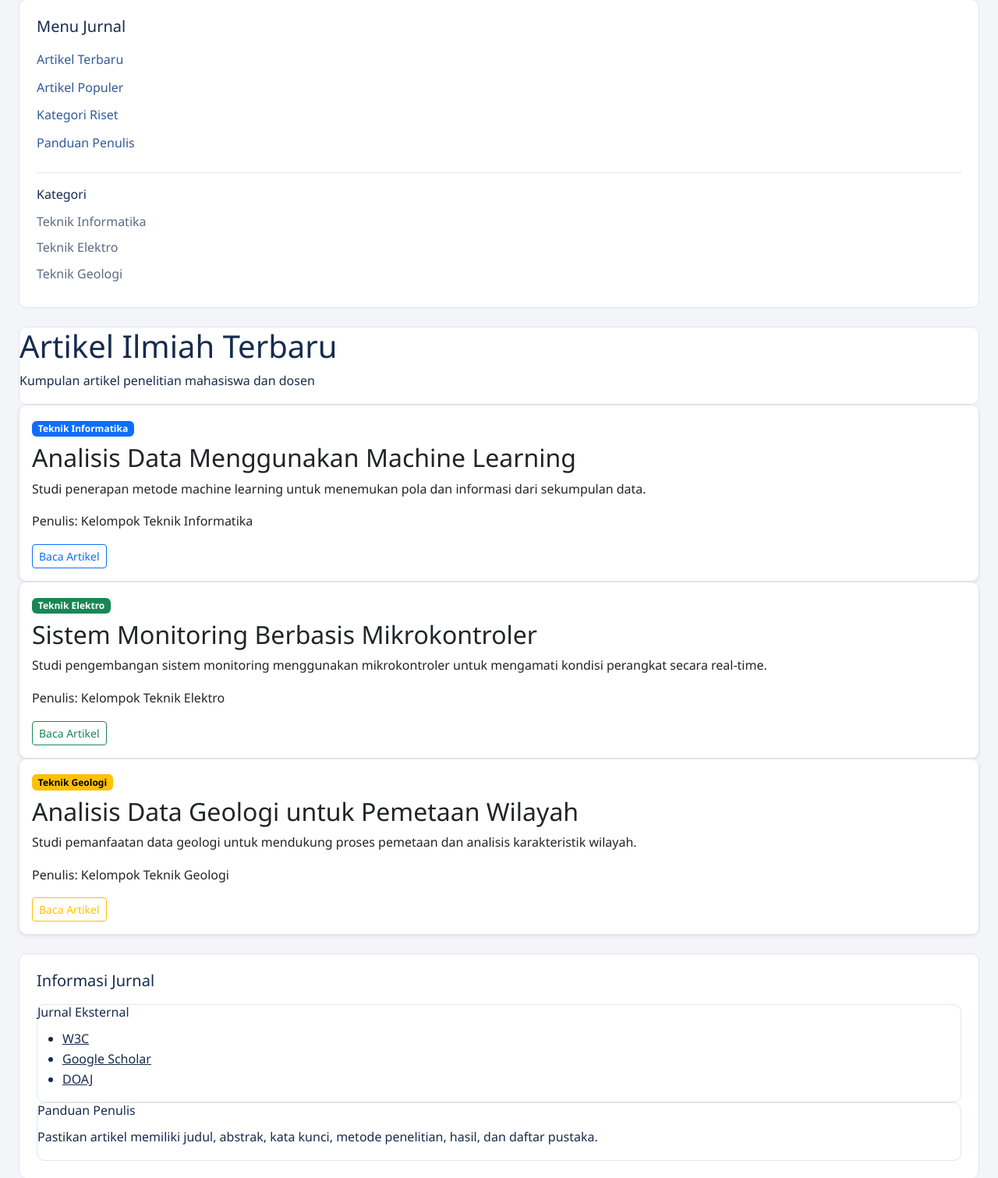
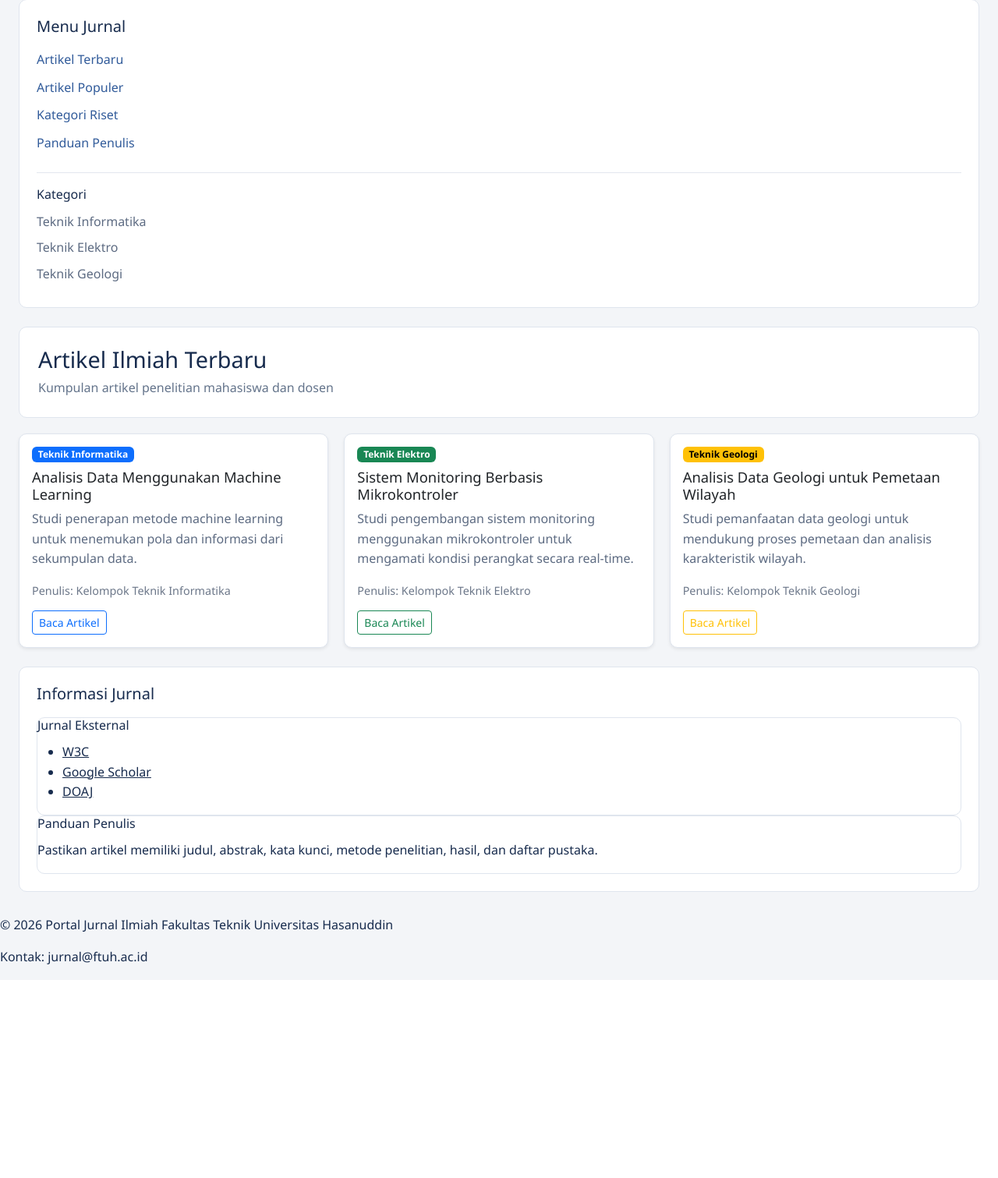
Before and after one commit to fauziahmstf/Pemrograman-Web-D121241035, a PHP site: page /04-tugas-tata-letak.html in a window 1280 px wide. Shown: the part 113-1624 px from the top of the page at 78% size. After the commit the page ends 1350 px from the top, so only its background shows below. Run offline with PHP 8.4, Linux system fonts and the light colour scheme.

Commit message:
Menambahkan styling kolom tengah dengan grid mikro

```diff
--- a/Tugas 4/04-tugas-style.css
+++ b/Tugas 4/04-tugas-style.css
@@ -140,3 +140,50 @@ p {
     margin-bottom: 8px;
     color: #5d6b82;
 }
+
+/* 4. kolom tengah dan grid mikro */
+.section-heading {
+    padding: 24px;
+    margin-bottom: 20px;
+}
+
+.section-heading h1 {
+    font-size: 1.8rem;
+    margin-bottom: 6px;
+}
+
+.section-heading p {
+    margin-bottom: 0;
+    color: #64748b;
+}
+
+.article-grid {
+    display: grid;
+    grid-template-columns: repeat(auto-fit, minmax(250px, 1fr));
+    gap: 20px;
+}
+
+.article-card {
+    height: 100%;
+}
+
+.article-card .card-body {
+    display: flex;
+    flex-direction: column;
+    align-items: flex-start;
+}
+
+.article-card .card-title {
+    font-size: 1.15rem;
+}
+
+.article-card .card-text {
+    color: #5d6b82;
+}
+
+.article-meta {
+    color: #6c7789;
+    font-size: 0.9rem;
+    margin-top: auto;
+    margin-bottom: 14px;
+}
```
